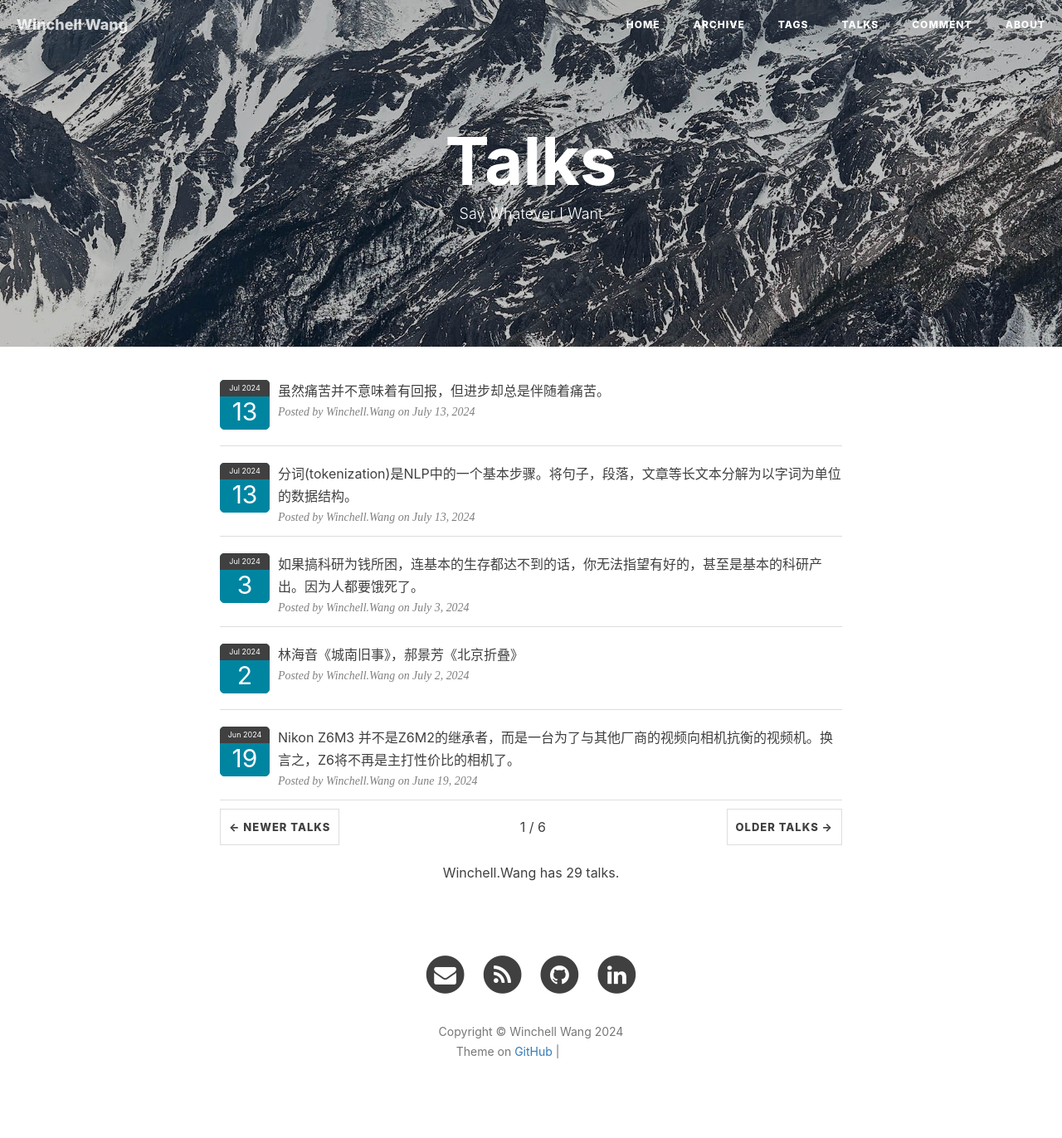
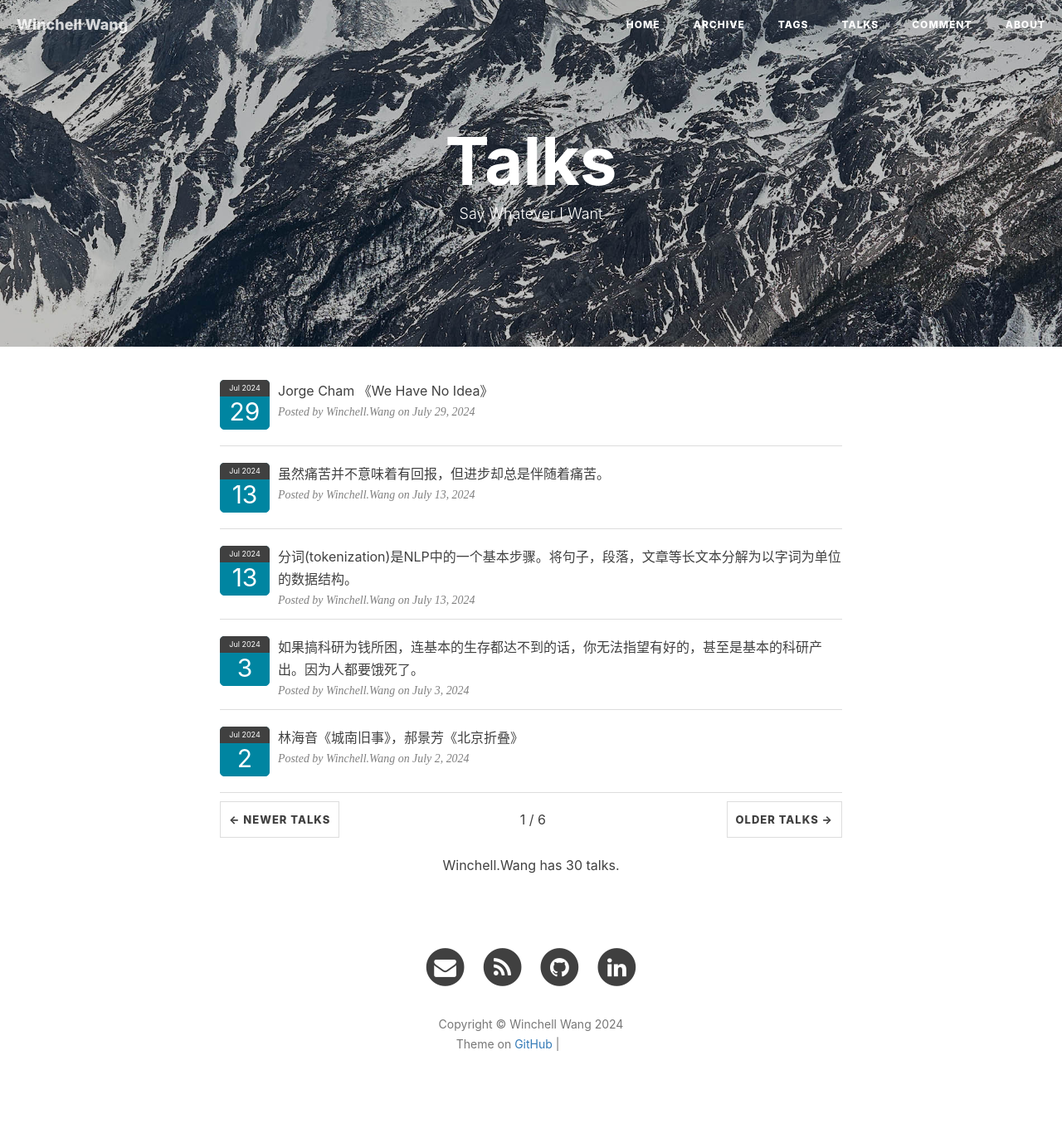
Before and after one commit to WinchellWang/winchellwang.github.io, a Jekyll site: the page built from 3talk.html, in a window 1280 px wide. Shown: the whole page at 83% size. Built offline with Jekyll 4.4.1, drawn with Linux system fonts in a browser that asks for light colours; nearby versions of some CDN libraries; comment, search, counter and statistics services are not loaded; grey boxes are pictures that could not be loaded.

Commit message:
New Talk

```diff
--- a/_data/talks.yml
+++ b/_data/talks.yml
@@ -1,6 +1,9 @@
 # Template
 # - mytalk: ""
 #   talkdate: "2023-05"
+
+- mytalk: "Jorge Cham 《We Have No Idea》"
+  talkdate: "2024-07-29"
 
 - mytalk: "虽然痛苦并不意味着有回报，但进步却总是伴随着痛苦。"
   talkdate: "2024-07-13"
```
